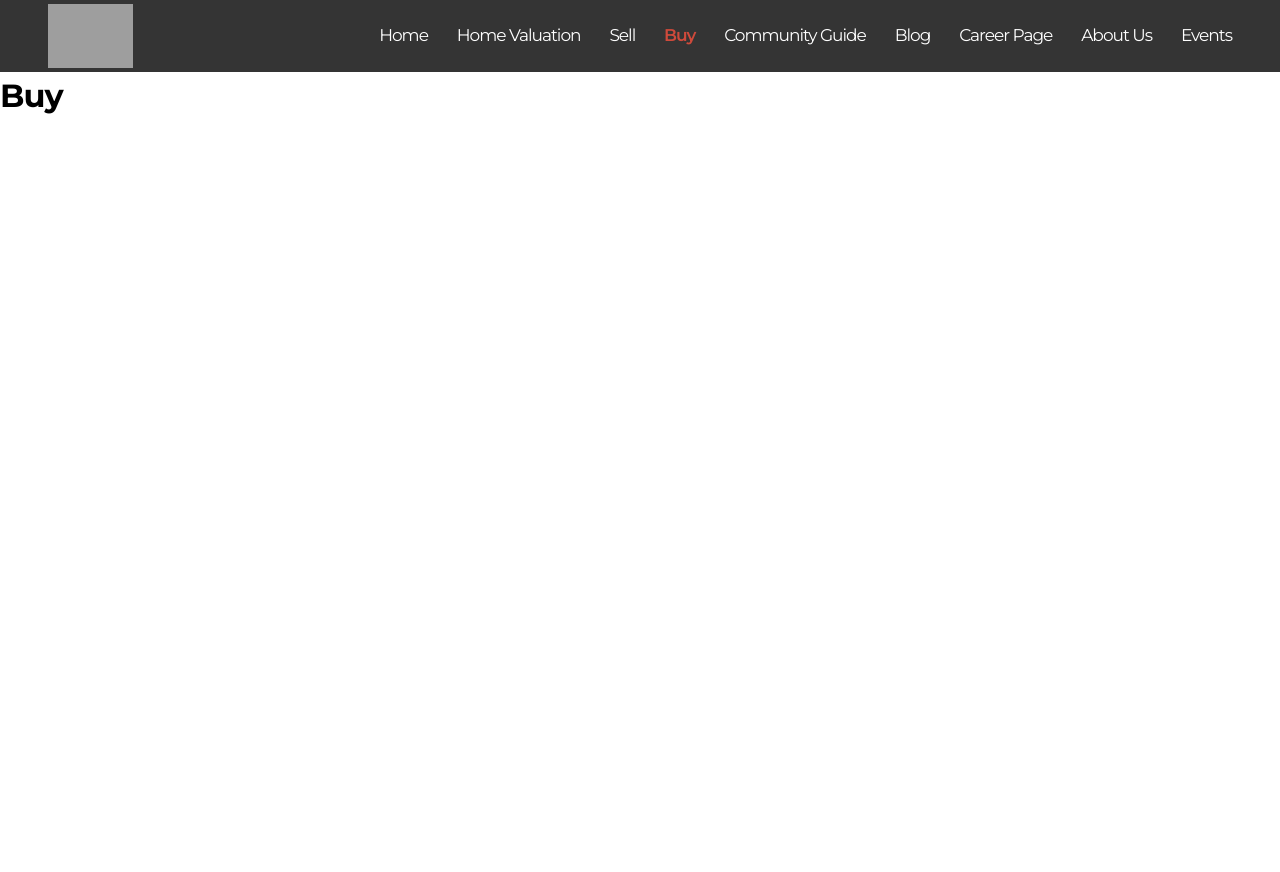
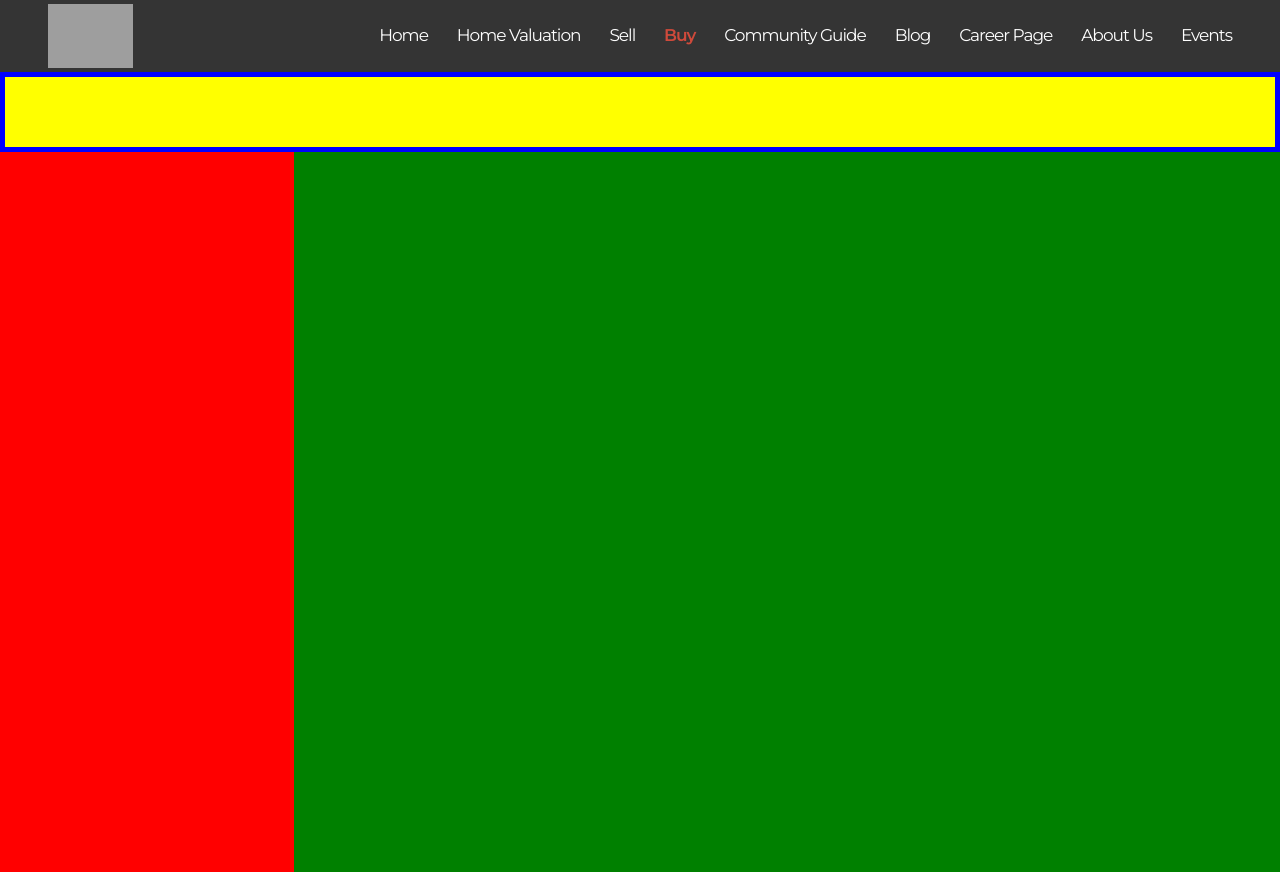
Before and after one commit to OlgicaZ/real-estate-app, a React (Create React App) app: page /buy in a window 1280 px wide. Before the commit the page ends 800 px from the top, so only its background shows below. Built offline with nearby package versions, Linux system fonts and the light colour scheme; grey boxes are pictures that could not be loaded.

Commit message:
add layout for buy homes page

```diff
--- a/src/components/Contact/Contact.scss
+++ b/src/components/Contact/Contact.scss
@@ -17,7 +17,7 @@
 
         svg {
             transform: scale(1.5);
-            color: $soft-white;
+            color: $white;
         }
     }
 
--- /dev/null
+++ b/src/components/FilterResults/FilterResults.js
@@ -0,0 +1,7 @@
+export default function FilterResults({className}) {
+    return (
+        <div className={className}>
+
+        </div>
+    )
+}
--- /dev/null
+++ b/src/components/Filters/Filters.js
@@ -0,0 +1,7 @@
+export default function Filters({className}) {
+    return (
+        <div className={className}>
+
+        </div>
+    )
+}
--- /dev/null
+++ b/src/components/Filters/Filters.scss
@@ -0,0 +1,4 @@
+.filters {
+    background-color: red;
+    grid-area: 'filter';
+}
--- /dev/null
+++ b/src/components/SearchBar/SearchBar.js
@@ -0,0 +1,8 @@
+import './SearchBar.scss';
+
+export default function SearchBar({className}) {
+    return (
+        <div className={className}>
+        </div>
+    )
+}
--- /dev/null
+++ b/src/components/SearchBar/SearchBar.scss
@@ -0,0 +1,3 @@
+.buy-home__search {
+    border: .3125rem solid blue;
+}
--- a/src/pages/Buy/Buy.js
+++ b/src/pages/Buy/Buy.js
@@ -1,10 +1,21 @@
+import './Buy.scss';
+
 import Header from "../../components/Header/Header";
+import Footer from "../../components/Footer/Footer";
+import Contact from "../../components/Contact/Contact";
+import FilterResults from "../../components/FilterResults/FilterResults";
+import Filters from "../../components/Filters/Filters";
+import SearchBar from '../../components/SearchBar/SearchBar';
 
 export default function Buy() {
     return (
         <>
             <Header />
-            <h1>Buy</h1>
+            <main className="buy-home">
+                <SearchBar className='buy-home__search' />
+                <Filters className='buy-home__filters'/>
+                <FilterResults className='buy-home__results'/>
+            </main>
         </>
     )
 }
--- /dev/null
+++ b/src/pages/Buy/Buy.scss
@@ -0,0 +1,25 @@
+.buy-home {
+    display: grid;
+    height: 100vh;
+    grid-template-areas:
+        "search search search"
+        "filter results results";
+
+    grid-template-rows: 10vh 1fr;
+    grid-template-columns: 23vw 1fr;
+
+    &__search {
+        background-color: yellow;
+        grid-area: search; // Removed quotes
+    }
+
+    &__filters {
+        background-color: red;
+        grid-area: filter; // Removed quotes
+    }
+
+    &__results {
+        background-color: green;
+        grid-area: results; // Removed quotes
+    }
+}
--- a/src/pages/Home/Home.js
+++ b/src/pages/Home/Home.js
@@ -11,13 +11,15 @@ export default function Home() {
   return (
     <>
       <Header />
-      <VideoHero />
-      <About />
-      <Testimonials />
-      <CommunityGuide />
-      <Careers />
+      <main>
+        <VideoHero />
+        <About />
+        <Testimonials />
+        <CommunityGuide />
+        <Careers />
+        <Contact />
+      </main>
       <Footer />
-      <Contact />
     </>
   );
 }
```
Also changed, not shown: src/components/FilterResults/FilterResults.scss (added).
